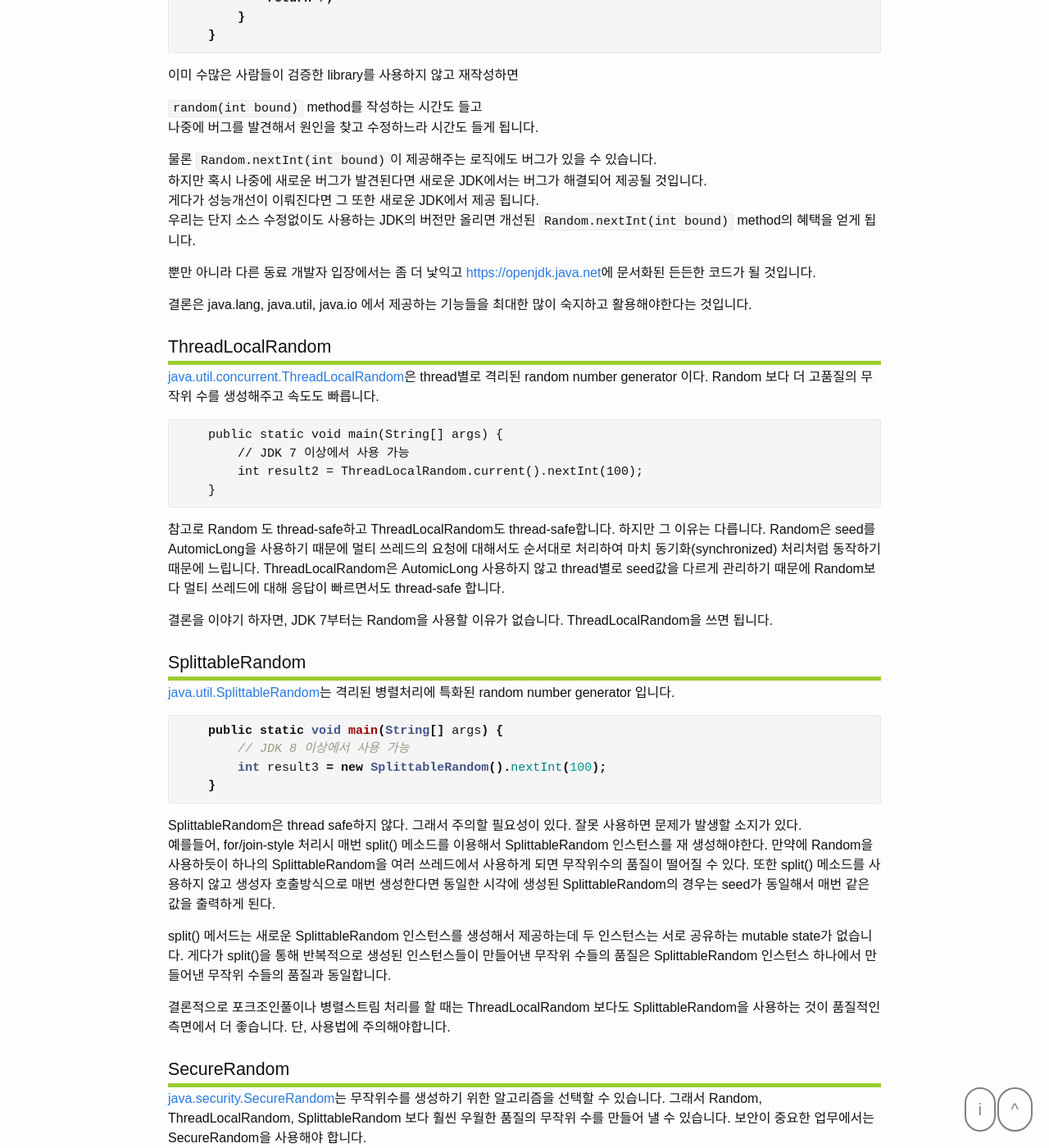
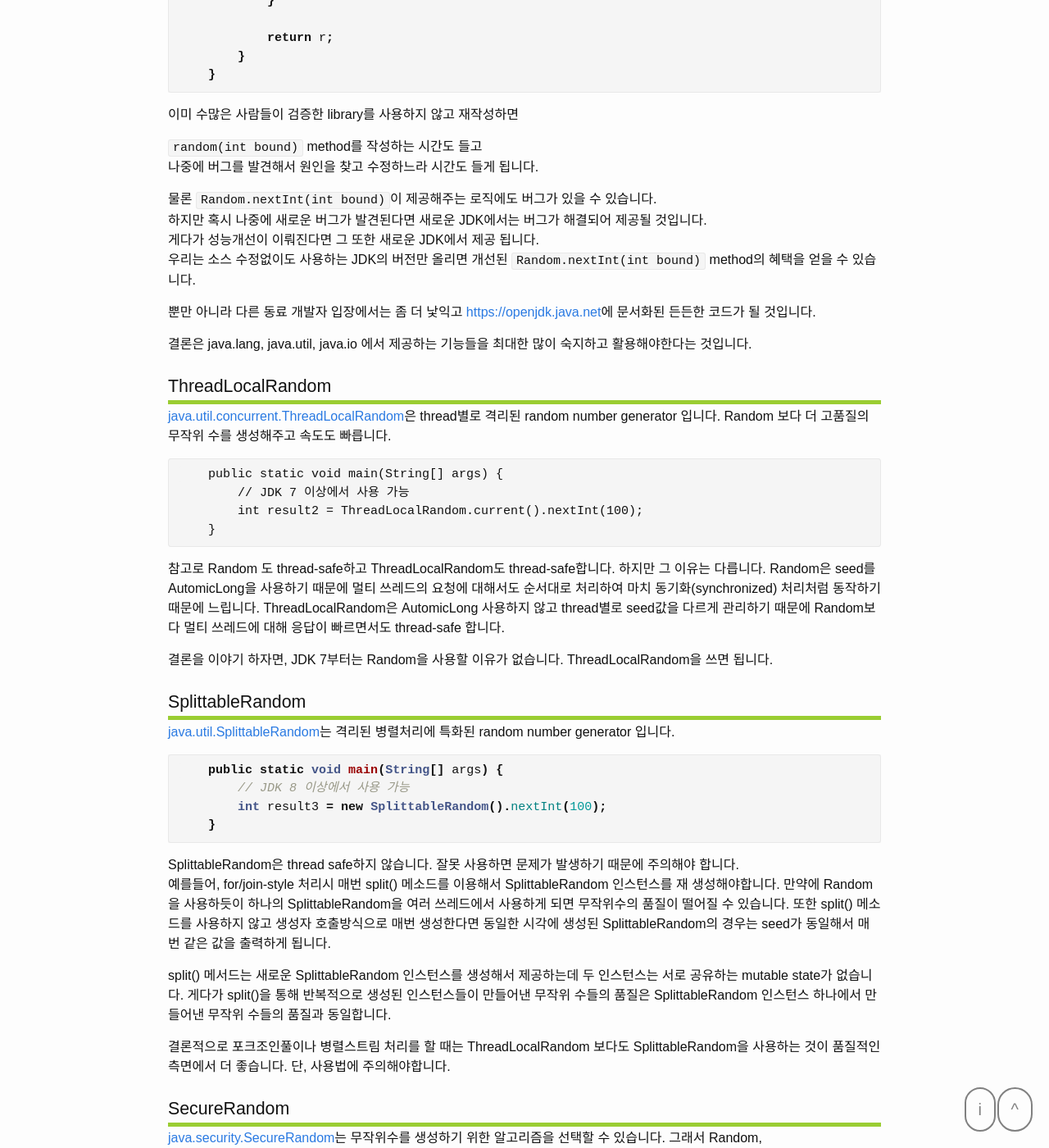
Before and after one commit to dveamer/dveamer.github.io, a Jekyll site: the page built from _posts/BackEnd/2020-04-13-JavaRandom.md, in a window 1280 px wide and 1400 px high, scrolled down 2761 px. Shown: the whole window at 82% size. Built offline with Jekyll 4.4.1, drawn with Linux system fonts in a browser that asks for light colours; some of the changed text lies outside the part shown.

Commit message:
hoempage

````diff
--- a/_posts/BackEnd/2020-04-13-JavaRandom.md
+++ b/_posts/BackEnd/2020-04-13-JavaRandom.md
@@ -36,17 +36,17 @@ Java에서 제공하는 Random 라이브러리에 대해서 알아봅니다.
 얼핏보기에는 random method는 bound 보다 작은 무작위 값을 제공해줄 것 같습니다.
 물론 한 두번 테스트를 해보면 별 문제 없이 무작위 값을 제공해주는 것을 확인할 수 있습니다.
 하지만 수 차례 반복해서 값의 평균을 내보면 무작위 값이 치우치는 경향을 찾을 수 있습니다.
-심지어 nextInt()가 Integer.MIN_VALUE 를 반환하면 math.abs도 Integer.MIN_VALUE를 반환하기 때문에 결과가 음수가 되버리는 경우도 생긴다고 합니다.
+심지어 nextInt()가 Integer.MIN_VALUE 를 반환하면 math.abs도 Integer.MIN_VALUE를 반환하기 때문에 결과가 음수가 되버리는 경우도 생깁니다.
 
 여기서 주의할 점은 ```Random.netxInt()``` method에 버그가 있는 것이 아니라
 우리가 작성한 ```random(int bound)``` method에 버그가 있다는 점입니다.
-하지만 Random을 다루면서 발생하는 오류는 수차례 반복해야 발견할 수 있기 때문에 문제가 있다는 상황을 발견하기도 힘들고 재현도 힘듭니다.
+그리고 가장 큰 문제는 Random을 다루면서 발생하는 오류는 수차례 반복해야 발견할 수 있기 때문에 문제가 있다는 상황을 발견하기도 힘들고 재현도 힘들다는 점니다.
 
 # 제대로된 사용법
 
-```Random.netxInt()``` method는 Integer.MIN_VALUE부터 Integer.MAX_VALUE까지의 무작위 값이 필요한 경우에만 사용하면 됩니다.
+```Random.netxInt()``` method는 Integer.MIN_VALUE부터 Integer.MAX_VALUE까지의 무작위 값이 필요한 경우에만 사용해야 합니다.
 
-어떤 bound 값보다 작은 무작위 값을 구하고 싶다면, ```java.util```에서 이미 아래와 같은 다양한 해결방법을 제공한다.
+어떤 bound 값보다 작은 무작위 값을 구하고 싶다면, ```java.util```에서 이미 제공하고 있는 다른 방법을 사용만 하면 됩니다.
 
 ~~~java
 
@@ -111,7 +111,7 @@ Java에서 제공하는 Random 라이브러리에 대해서 알아봅니다.
 물론 ```Random.nextInt(int bound)```이 제공해주는 로직에도 버그가 있을 수 있습니다.
 하지만 혹시 나중에 새로운 버그가 발견된다면 새로운 JDK에서는 버그가 해결되어 제공될 것입니다.
 게다가 성능개선이 이뤄진다면 그 또한 새로운 JDK에서 제공 됩니다.
-우리는 단지 소스 수정없이도 사용하는 JDK의 버전만 올리면 개선된 ```Random.nextInt(int bound)``` method의 혜택을 얻게 됩니다.
+우리는 소스 수정없이도 사용하는 JDK의 버전만 올리면 개선된 ```Random.nextInt(int bound)``` method의 혜택을 얻을 수 있습니다.
 
 뿐만 아니라 다른 동료 개발자 입장에서는 좀 더 낯익고 [https://openjdk.java.net](https://openjdk.java.net)에 문서화된 든든한 코드가 될 것입니다.
 
@@ -119,7 +119,7 @@ Java에서 제공하는 Random 라이브러리에 대해서 알아봅니다.
 
 ## ThreadLocalRandom
 
-[java.util.concurrent.ThreadLocalRandom](http://cr.openjdk.java.net/~iris/se/13/spec/latest/api/java.base/java/util/concurrent/ThreadLocalRandom.html)은 thread별로 격리된 random number generator 이다. Random 보다 더 고품질의 무작위 수를 생성해주고 속도도 빠릅니다.
+[java.util.concurrent.ThreadLocalRandom](http://cr.openjdk.java.net/~iris/se/13/spec/latest/api/java.base/java/util/concurrent/ThreadLocalRandom.html)은 thread별로 격리된 random number generator 입니다. Random 보다 더 고품질의 무작위 수를 생성해주고 속도도 빠릅니다.
 
 ~~~Java
     public static void main(String[] args) {
@@ -143,8 +143,8 @@ Java에서 제공하는 Random 라이브러리에 대해서 알아봅니다.
     }
 ~~~
 
-SplittableRandom은 thread safe하지 않다. 그래서 주의할 필요성이 있다. 잘못 사용하면 문제가 발생할 소지가 있다.
-예를들어, for/join-style 처리시 매번 split() 메소드를 이용해서 SplittableRandom 인스턴스를 재 생성해야한다. 만약에 Random을 사용하듯이 하나의 SplittableRandom을 여러 쓰레드에서 사용하게 되면 무작위수의 품질이 떨어질 수 있다. 또한 split() 메소드를 사용하지 않고 생성자 호출방식으로 매번 생성한다면 동일한 시각에 생성된 SplittableRandom의 경우는 seed가 동일해서 매번 같은 값을 출력하게 된다.
+SplittableRandom은 thread safe하지 않습니다. 잘못 사용하면 문제가 발생하기 때문에 주의해야 합니다.
+예를들어, for/join-style 처리시 매번 split() 메소드를 이용해서 SplittableRandom 인스턴스를 재 생성해야합니다. 만약에 Random을 사용하듯이 하나의 SplittableRandom을 여러 쓰레드에서 사용하게 되면 무작위수의 품질이 떨어질 수 있습니다. 또한 split() 메소드를 사용하지 않고 생성자 호출방식으로 매번 생성한다면 동일한 시각에 생성된 SplittableRandom의 경우는 seed가 동일해서 매번 같은 값을 출력하게 됩니다.
 
 split() 메서드는 새로운 SplittableRandom 인스턴스를 생성해서 제공하는데 두 인스턴스는 서로 공유하는 mutable state가 없습니다. 게다가 split()을 통해 반복적으로 생성된 인스턴스들이 만들어낸 무작위 수들의 품질은 SplittableRandom 인스턴스 하나에서 만들어낸 무작위 수들의 품질과 동일합니다.
 
````
Also changed, not shown: other parts of _posts/BackEnd/2020-04-13-JavaRandom.md (+2 -2 lines).
